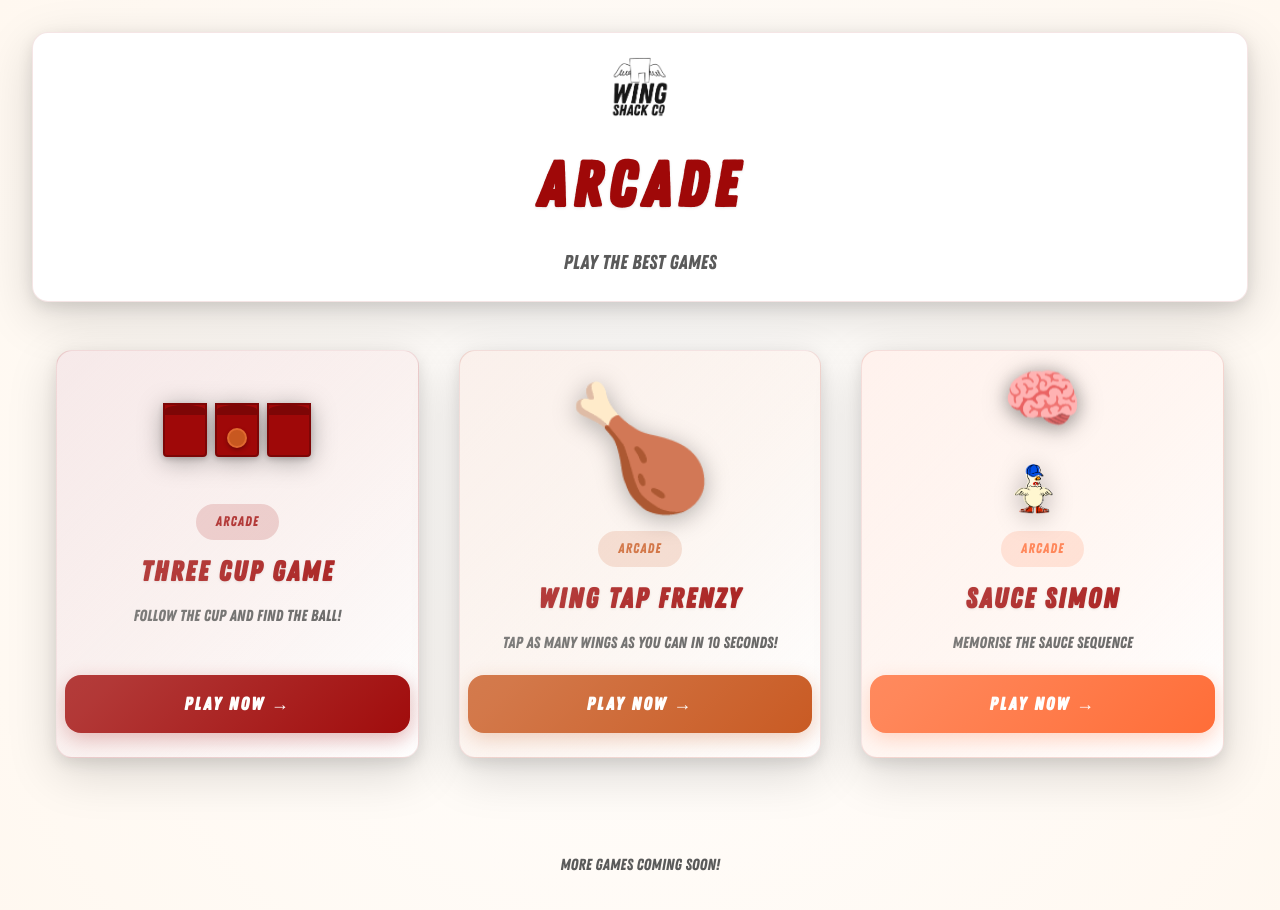
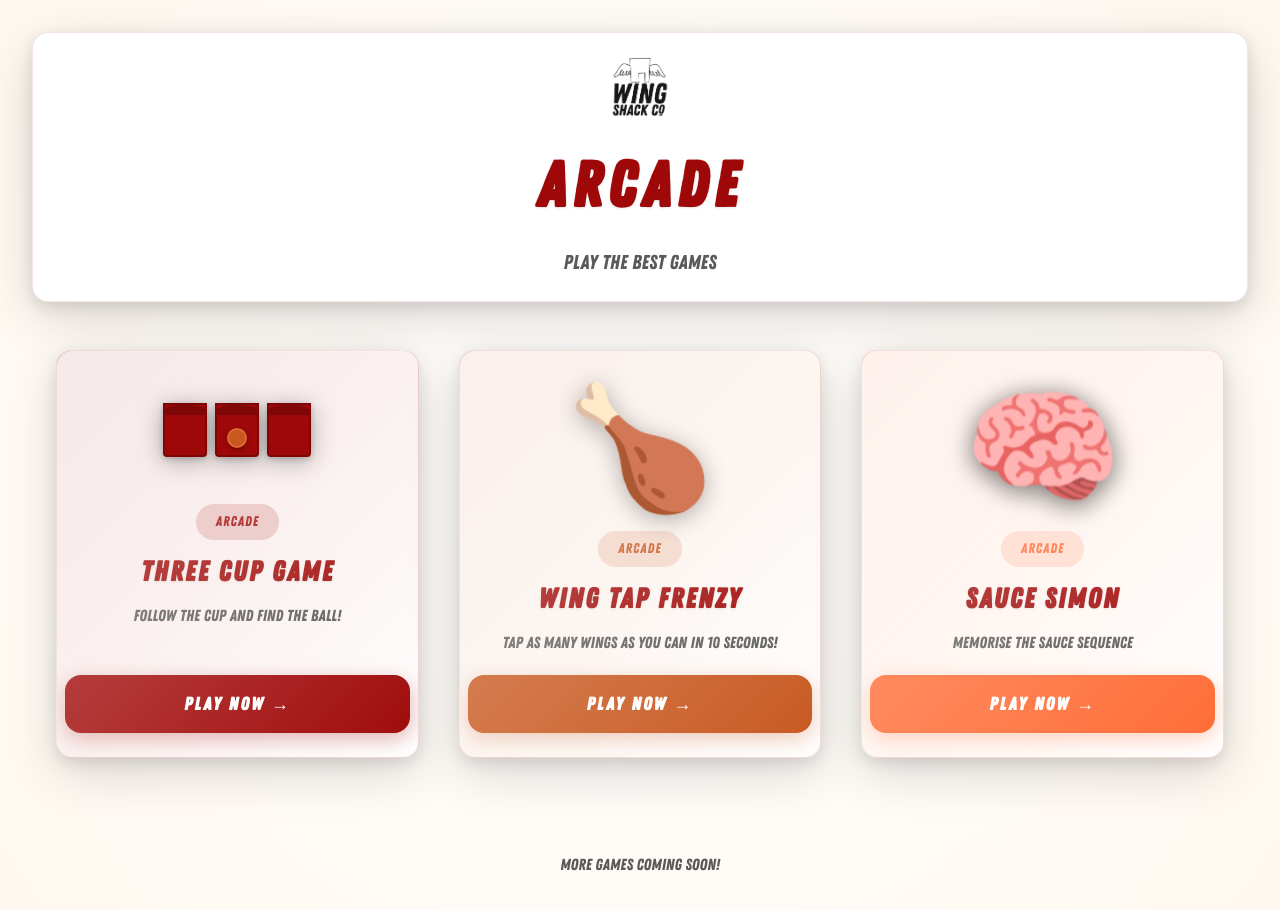
Before and after one commit to nigelbigappetite/wing-shack-arcade, a Next.js app: page / in a window 1280 px wide. Shown: the top 910 px of the page. Built offline with nearby package versions, Linux system fonts and the light colour scheme.

Commit message:
Fix Sauce Simon: remove Wingston from game card (brain only), fix scoreboard alignment to prevent off-screen overflow

```diff
--- a/app/page.tsx
+++ b/app/page.tsx
@@ -195,19 +195,6 @@ export default function Home() {
                     {game.icon === 'three-cup-logo' ? (
                       <ThreeCupLogo size="lg" />
                     ) : game.icon === 'sauce-simon' ? (
-                      <div
-                        style={{
-                          width: 'clamp(80px, 12vw, 120px)',
-                          height: 'clamp(80px, 12vw, 120px)',
-                          display: 'flex',
-                          alignItems: 'center',
-                          justifyContent: 'center',
-                          position: 'relative',
-                          flexDirection: 'column',
-                          gap: 'clamp(8px, 1.5vw, 12px)',
-                        }}
-                      >
-                        {/* Brain Emoji */}
                       <motion.div
                         animate={{
                           scale: [1, 1.1, 1],
@@ -218,33 +205,16 @@ export default function Home() {
                           ease: 'easeInOut',
                         }}
                         style={{
-                            fontSize: 'clamp(40px, 6vw, 60px)',
+                          fontSize: 'clamp(80px, 12vw, 120px)',
                           lineHeight: 1,
-                            filter: 'drop-shadow(0 2px 8px rgba(0, 0, 0, 0.2))',
-                          }}
-                        >
-                          🧠
-                        </motion.div>
-                        {/* Mascot */}
-                        <div
-                          style={{
-                            position: 'relative',
-                            width: 'clamp(60px, 9vw, 90px)',
-                            height: 'clamp(60px, 9vw, 90px)',
+                          filter: 'drop-shadow(0 4px 12px rgba(0, 0, 0, 0.3))',
                           display: 'flex',
                           alignItems: 'center',
                           justifyContent: 'center',
                         }}
                       >
-                          <Image
-                            src="/mascot - no background_.png"
-                            alt="Wingston thinking"
-                            width={90}
-                            height={90}
-                            style={{ objectFit: 'contain' }}
-                          />
-                        </div>
-                      </div>
+                        🧠
+                      </motion.div>
                     ) : (
                       game.icon
                     )}
```
Also changed, not shown: components/games/SauceSimon.tsx (+14 -6 lines). Lines whose indentation alone changed are shown as unchanged.
